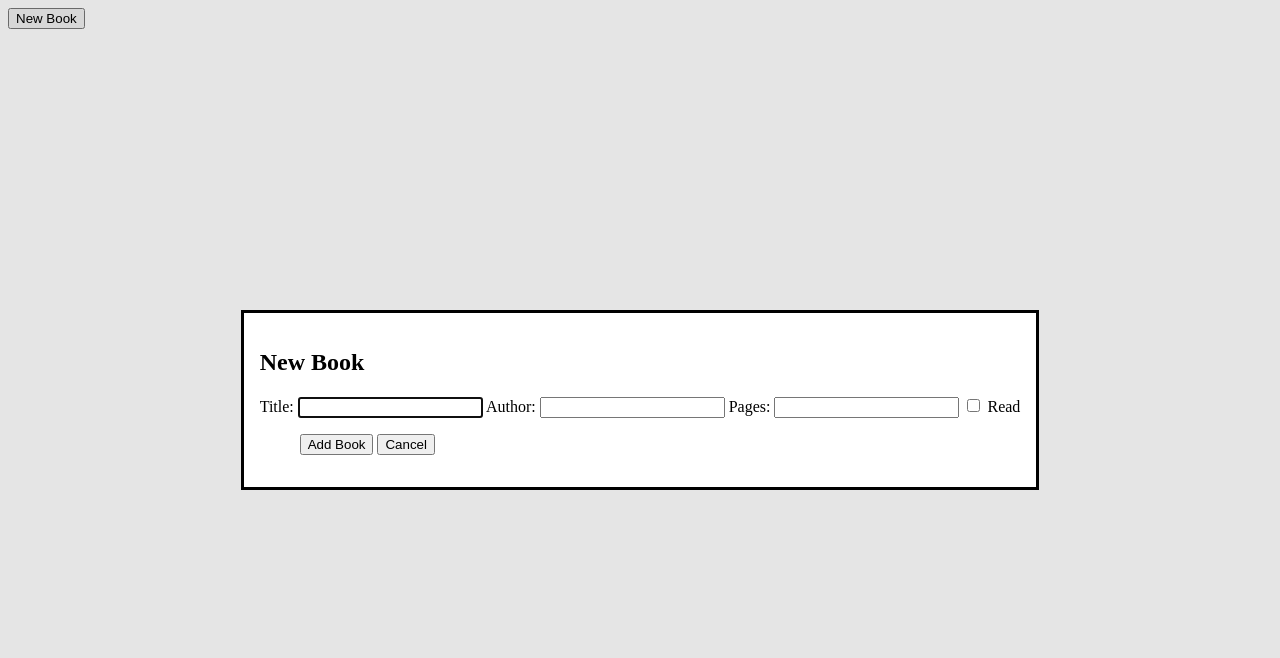
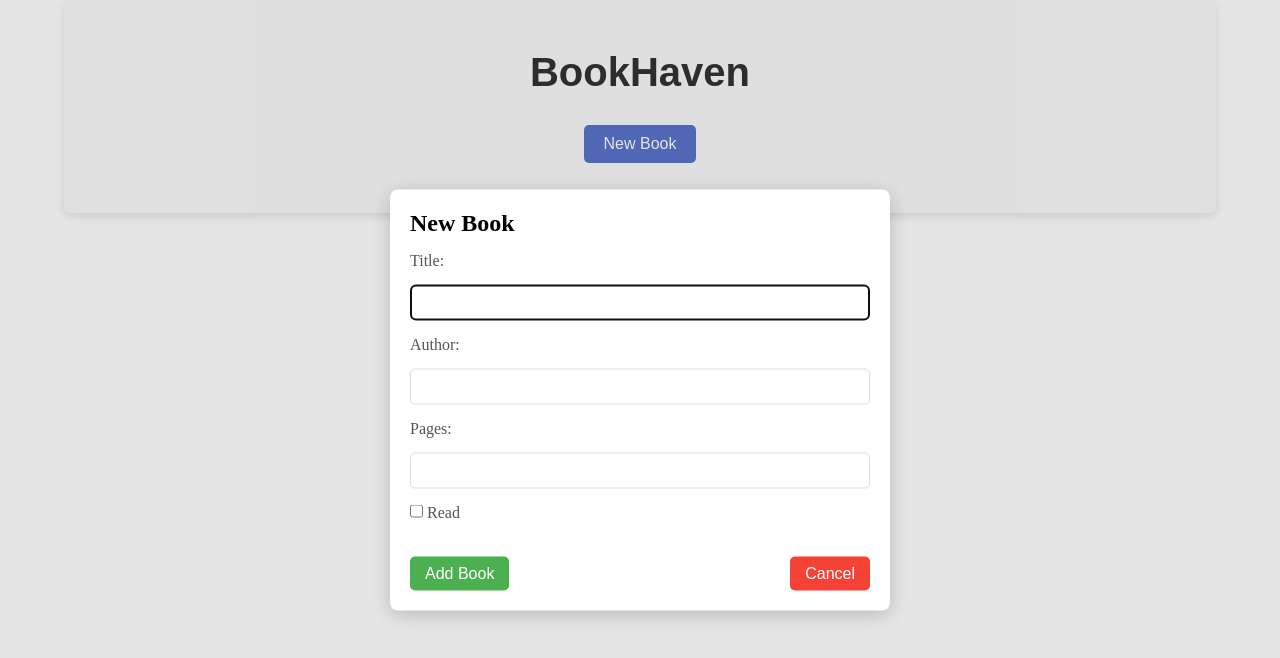
Before and after one commit to luffy-957/BookHaven, a plain HTML site: page index.html in a window 1280 px wide. Both pictures are taken after a click on the button "New Book". Drawn offline with Linux system fonts and the light colour scheme.

Commit message:
project completed with basic functionality and css not much fancy

```diff
--- a/index.html
+++ b/index.html
@@ -8,9 +8,17 @@
 </head>
 <body>
     <div class="container">
+        <h1 id="main-heading">BookHaven</h1>
         <button id="new-book-button">New Book</button>
         <div class="form-container">
-            <dialog id="book-dialog">
+
+        </div>
+        <div class="books-display">
+
+        </div>
+    </div>
+
+    <dialog id="book-dialog">
                 <form id="book-form" method="dialog">
                     <h2>New Book</h2>
                     <label for="title">Title:</label>
@@ -27,18 +35,12 @@
                         Read
                     </label>
 
-                    <menu>
+                    <menu id="form-submission-menu">
                         <button type="submit">Add Book</button>
                         <button type="button" id="cancel-button">Cancel</button>
                     </menu>
                 </form>
             </dialog>
-        </div>
-        <div class="books-display">
-
-        </div>
-    </div>
-
     <script src="script.js"></script>
 </body>
 </html>
--- a/script.js
+++ b/script.js
@@ -1,89 +1,91 @@
-const myBookShelf=[];
-class Book{
-    constructor(title,author,pages,read){
-        this.id=crypto.randomUUID();
-        this.title=title;
-        this.author=author;
-        this.pages=pages;
-        this.read=read;
+const myBookShelf = [];
+class Book {
+    constructor(title, author, pages, read) {
+        this.id = crypto.randomUUID();
+        this.title = title;
+        this.author = author;
+        this.pages = pages;
+        this.read = read;
     }
-    revertReadStatus(){
-        this.read=!this.read;
+    revertReadStatus() {
+        this.read = !this.read;
     }
 }
 
-function addNewBook(title,author,pages,read)
-{
-    const newBook=new Book(title, author, pages, read);
+function addNewBook(title, author, pages, read) {
+    const newBook = new Book(title, author, pages, read);
     myBookShelf.push(newBook);
     displayBooks();
 }
 
-function displayBooks()
-{
+function displayBooks() {
     const displayDiv = document.querySelector(".books-display");
     displayDiv.innerHTML = '';
-    myBookShelf.forEach((book)=>{
-        let bookCard=document.createElement('div');
+    myBookShelf.forEach((book) => {
+        let bookCard = document.createElement('div');
         bookCard.classList.add('book-card');
-        bookCard.setAttribute('data-id',book.id);
-        bookCard.innerHTML=`
+        bookCard.setAttribute('data-id', book.id);
+        bookCard.innerHTML = `
             <h3>${book.title}</h3>
             <p class="author-name">Author: ${book.author}</p>
             <p class="pages-count">Pages: ${book.pages}</p>
-            <p class="read-status">Read Status:${book.read?'Read':'Not read'}</p>
+            <p class="read-status">Read Status: ${book.read ? 'Read' : 'Not read'}</p>
             <button class="read-toggle-button">Read</button>
             <button class="remove-button">Remove</button>
         `;
 
-        const readToggle=bookCard.querySelector(".read-toggle-button");
-        const removeBookBtn=bookCard.querySelector(".remove-button");
-        readToggle.addEventListener('click',()=>{toggleReadStatus(book.id);});
-        removeBookBtn.addEventListener('click',()=>{removeBook(book.id);});
+        const readToggle = bookCard.querySelector(".read-toggle-button");
+        const removeBookBtn = bookCard.querySelector(".remove-button");
+        readToggle.addEventListener('click', () => { toggleReadStatus(book.id); });
+        removeBookBtn.addEventListener('click', () => { removeBook(book.id); });
 
-        document.querySelector(".books-display").appendChild(bookCard);
+        displayDiv.appendChild(bookCard);
     });
 }
 
-function toggleReadStatus(id)
-{
-    const book=myBookShelf.find((book)=>book.id===id)
-    if(book)
-    {
+function toggleReadStatus(id) {
+    const book = myBookShelf.find((book) => book.id === id);
+    if (book) {
         book.revertReadStatus();
         displayBooks();
     }
 }
-function removeBook(id){
-    const bookIndex=myBookShelf.findIndex((book)=>book.id===id);
-    if(bookIndex!==-1)
-    {
-        myBookShelf.splice(bookIndex,1);
+
+function removeBook(id) {
+    const bookIndex = myBookShelf.findIndex((book) => book.id === id);
+    if (bookIndex !== -1) {
+        myBookShelf.splice(bookIndex, 1);
         displayBooks();
     }
 }
-document.addEventListener('DOMContentLoaded',(event)=>{
+
+// Script for dialog management
+document.addEventListener('DOMContentLoaded', () => {
     const newBookButton = document.getElementById("new-book-button");
     const bookDialog = document.getElementById("book-dialog");
     const bookForm = document.getElementById("book-form");
     const cancelButton = document.getElementById("cancel-button");
-    newBookButton.addEventListener('click',(event)=>{
+
+    // Open the dialog when the new book button is clicked
+    newBookButton.addEventListener('click', () => {
         bookDialog.showModal();
     });
-    cancelButton.addEventListener('click',()=>{
+
+    // Close the dialog when the cancel button is clicked
+    cancelButton.addEventListener('click', () => {
         bookDialog.close();
-    })
-    bookForm.addEventListener("submit",(event)=>{
+    });
+
+    // Handle form submission
+    bookForm.addEventListener("submit", (event) => {
         event.preventDefault();
-        const bookTitle=document.getElementById('title').value;
-        const authorName=document.getElementById('author').value;
-        const pagesCount=document.getElementById('pages').value;
-        const readStatus=document.getElementById('read').checked;
+        const bookTitle = document.getElementById('title').value;
+        const authorName = document.getElementById('author').value;
+        const pagesCount = document.getElementById('pages').value;
+        const readStatus = document.getElementById('read').checked;
 
-        addNewBook(bookTitle,authorName,pagesCount,readStatus);
-
+        addNewBook(bookTitle, authorName, pagesCount, readStatus);
         bookForm.reset();
         bookDialog.close();
     });
-
 });
--- a/styles.css
+++ b/styles.css
@@ -0,0 +1,174 @@
+/* Reset and Box Sizing */
+* {
+    margin: 0;
+    padding: 0;
+    box-sizing: border-box;
+}
+
+/* Container Styling */
+.container {
+    width: 90%;
+    max-width: 1200px;
+    margin: 0 auto;
+    padding: 20px;
+    font-family: Arial, sans-serif;
+    background-color: #f9f9f9;
+    border-radius: 8px;
+    box-shadow: 0 4px 10px rgba(0, 0, 0, 0.1);
+}
+
+/* Heading */
+h1 {
+    padding: 10px;
+    margin: 20px 0;
+    font-size: 2.5rem;
+    text-align: center;
+    color: #333;
+}
+
+/* Button */
+#new-book-button {
+    display: block;
+    margin: 20px auto;
+    padding: 10px 20px;
+    font-size: 1rem;
+    background-color: #5873ca;
+    color: white;
+    border: none;
+    border-radius: 5px;
+    cursor: pointer;
+    transition: background-color 0.3s ease;
+}
+
+#new-book-button:hover {
+    background-color: #4059b5;
+}
+
+/* Book Dialog */
+dialog#book-dialog {
+    position: fixed; /* Ensure the dialog is positioned relative to the viewport */
+    top: 50%;
+    left: 50%;
+    transform: translate(-50%, -50%); /* Move the element's center to the specified position */
+    width: 100%;
+    max-width: 500px;
+    padding: 20px;
+    border: none;
+    border-radius: 8px;
+    box-shadow: 0 4px 20px rgba(0, 0, 0, 0.2);
+    background-color: #fff;
+    z-index: 1000; /* Ensure it appears above other elements */
+}
+
+
+form#book-form {
+    display: flex;
+    flex-direction: column;
+    gap: 15px;
+}
+
+form#book-form label {
+    font-size: 1rem;
+    color: #555;
+}
+
+form#book-form input[type="text"],
+form#book-form input[type="number"] {
+    width: 100%;
+    padding: 8px;
+    font-size: 1rem;
+    border: 1px solid #ddd;
+    border-radius: 5px;
+}
+
+form#book-form menu {
+    display: flex;
+    justify-content: space-between;
+    margin-top: 20px;
+}
+
+form#book-form menu button {
+    padding: 8px 15px;
+    font-size: 1rem;
+    border: none;
+    border-radius: 5px;
+    cursor: pointer;
+}
+
+form#book-form menu button[type="submit"] {
+    background-color: #4caf50;
+    color: white;
+}
+
+form#book-form menu button[type="submit"]:hover {
+    background-color: #45a049;
+}
+
+form#book-form menu button#cancel-button {
+    background-color: #f44336;
+    color: white;
+}
+
+form#book-form menu button#cancel-button:hover {
+    background-color: #d7372f;
+}
+
+/* Book Display Section */
+.books-display {
+    display: grid;
+    grid-template-columns: repeat(auto-fill, minmax(250px, 1fr));
+    gap: 20px;
+    margin-top: 30px;
+}
+
+/* Individual Book Card */
+.book-card {
+    padding: 15px;
+    background-color: white;
+    border-radius: 8px;
+    box-shadow: 0 2px 8px rgba(0, 0, 0, 0.1);
+    display: flex;
+    flex-direction: column;
+    align-items: center;
+    text-align: center;
+}
+
+.book-card h3 {
+    font-size: 1.2rem;
+    margin-bottom: 10px;
+    color: #444;
+}
+
+.book-card p {
+    font-size: 1rem;
+    margin-bottom: 8px;
+    color: #666;
+}
+
+.book-card button {
+    padding: 5px 10px;
+    margin-top: 10px;
+    font-size: 0.9rem;
+    border: none;
+    border-radius: 5px;
+    cursor: pointer;
+    transition: background-color 0.3s ease;
+}
+
+.book-card button.read-toggle-button {
+    background-color: #007bff;
+    color: white;
+}
+
+.book-card button.read-toggle-button:hover {
+    background-color: #0056b3;
+}
+
+.book-card button.remove-button {
+    background-color: #dc3545;
+    color: white;
+}
+
+.book-card button.remove-button:hover {
+    background-color: #a71d2a;
+}
--- a/tempCodeRunnerFile.js
+++ /dev/null
@@ -1 +0,0 @@
-const bookTitle=bookForm.getElementById('title').value;
```
